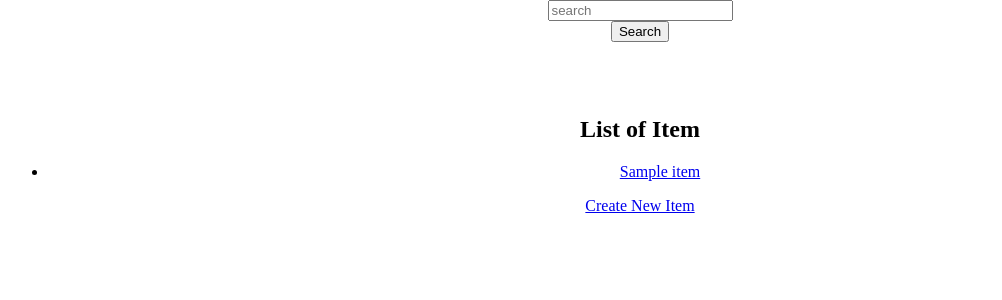
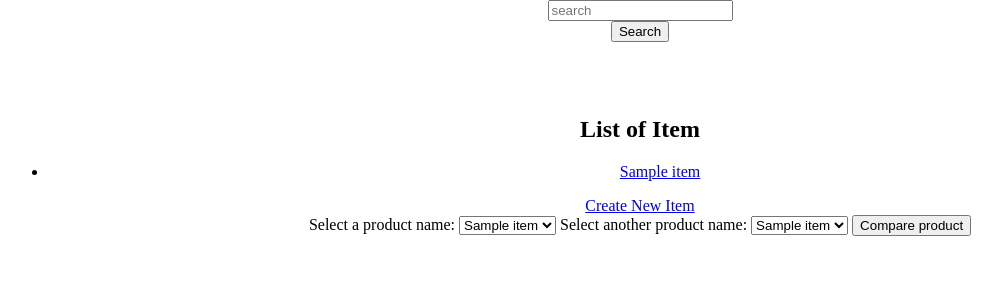
Before and after one commit to thenils/ecolab, a Django app: page /compare/ in a window 1280 px wide. Shown: the part 44-344 px from the top of the page, without its empty margins (0-1002 px from the left). Run offline with Django 3.2, Linux system fonts and the light colour scheme; tables that the repository leaves empty hold one stand-in row (values such as "Sample post").

Commit message:
updating view

```diff
--- a/compare/templates/compare/list_view.html
+++ b/compare/templates/compare/list_view.html
@@ -11,4 +11,21 @@
 		{% endfor %}
 	</div>
 	<a href="{% url 'new-item' %}">Create New Item</a>
+
+
+	<div><form method="get" action="{% url 'compare' %}">
+		<label for="items">Select a product name:</label>
+		<select  type="search" id="item_1" name = 'item_1' form="itemform">
+  			{% for item in items %}
+  				<option>{{ item.product_name }}</option>
+  			{% endfor %}
+		</select>
+		<label for="items">Select another product name:</label>
+		<select type="search" name="item_2" id="item_2" form="itemform">
+  			{% for item in items %}
+  				<option>{{ item.product_name }}</option>
+  			{% endfor %}
+		</select>
+		<button type="submit">Compare product</button></form>
+	</div>
 {% endblock %}
--- a/compare/urls.py
+++ b/compare/urls.py
@@ -8,6 +8,7 @@ urlpatterns = [
     path('item/<int:pk>/update', ItemUpdateView.as_view(), name='update-item'),
     path('item/<int:pk>/',ItemDetailView.as_view(),name='detail-item'),
     path('item/<int:pk>/delete/', DeleteItem.as_view(), name='delete-item'),
-    path('item/search/', views.search, name='search')
+    path('item/search/', views.search, name='search'),
+    path('item/compare/', views.CompareView, name='compare')
     # path('', include('compare.urls'))
 ]
--- a/compare/views.py
+++ b/compare/views.py
@@ -72,3 +72,13 @@ def search(request):
 	}
 
 	return render(request, 'compare/search_list.html', ctx)
+
+
+def CompareView(request):
+	item_1 = request.GET['item_1']
+	item_2 = request.GET['item_2']
+	ctx = {
+	'item1' : Item.objects.filter(product_name__icontains=item_1),
+	'item2' : Item.objects.filter(product_name__icontains=item_2)
+	}
+	return render(request, 'compare/compare_view.html', ctx)
--- /dev/null
+++ b/requirements.txt
@@ -0,0 +1,5 @@
+asgiref==3.3.0
+Django==3.1.3
+django-crispy-forms==1.9.2
+pytz==2020.4
+sqlparse==0.4.1
```
Also changed, not shown: compare/templates/compare/compare_view.html (added, +28 -0 lines), home/templates/home/base.html (+0 -8 lines).
